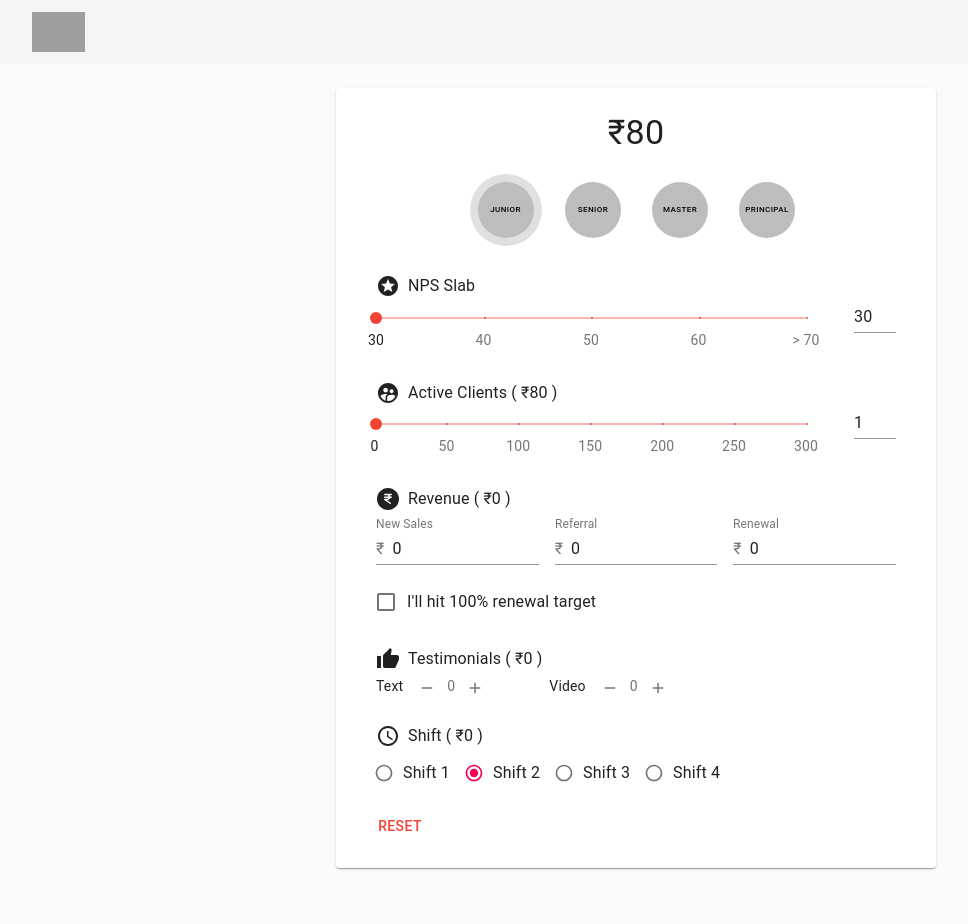
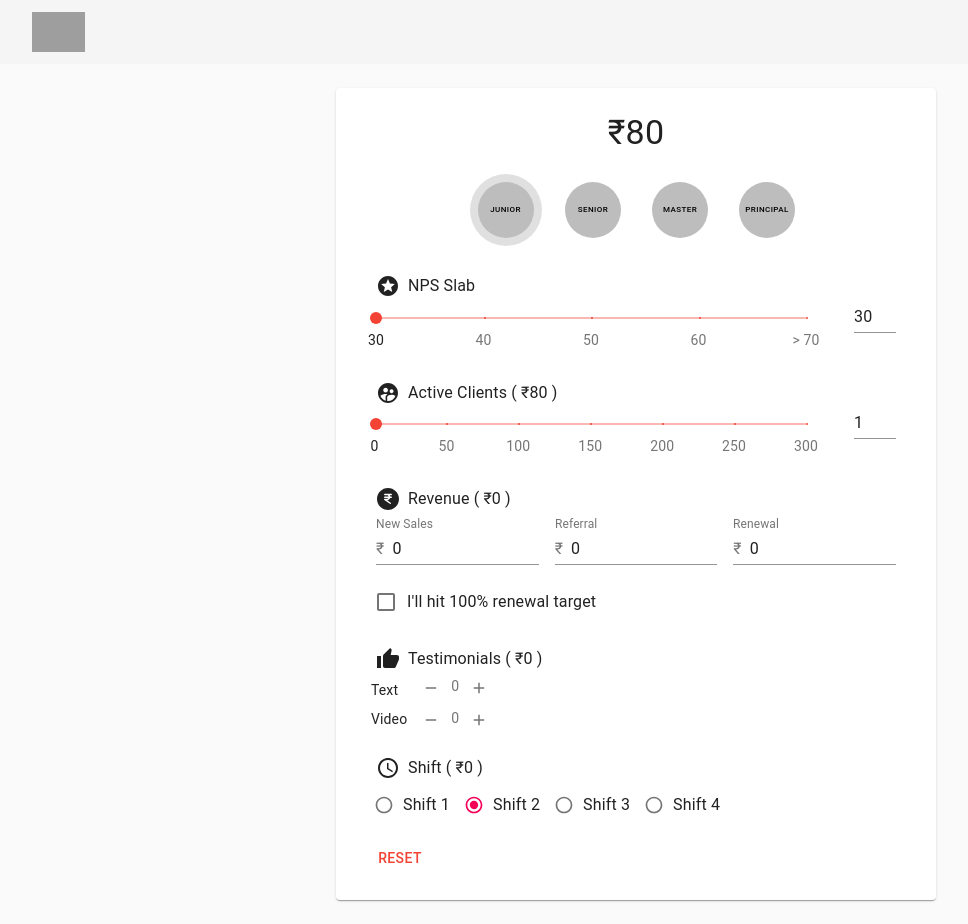
Before and after one commit to pekka-dev/incentive-calc, a React (Create React App) app: page / in a window 1280 px wide. Shown: the whole page, without its empty margins (4-972 px from the left). Before the commit the page ends 892 px from the top, so only its background shows below. Built offline with nearby package versions, Linux system fonts and the light colour scheme; grey boxes are pictures that could not be loaded.

Commit message:
Final review unit

```diff
--- a/src/components/Home.jsx
+++ b/src/components/Home.jsx
@@ -458,10 +458,16 @@ export default function Home(props) {
                                 {`Testimonials ( ₹${testimonialsIncentive()} )`}
                             </Typography>
                         </Grid>
-                        <Grid item xs={12} sm={3} container alignContent="center">
-                            <Typography variant="body2" className={classes.testimonialSelectors}>
+                        <Grid item xs={1} container direction="column" alignContent="flex-end" justify="space-evenly">
+                            <Typography variant="body2" className={classes.testimonialSelectors} gutterBottom>
                                 Text
                             </Typography>
+                            <Typography variant="body2" className={classes.testimonialSelectors}>
+                                Video
+                            </Typography>
+                        </Grid>
+                        <Grid item xs container direction="column" spacing={1}>
+                            <Grid item container>
                                 <IconButton size="small" onClick={() => {
                                     if (textTestimonials > 0)
                                         setTextTestimonials(textTestimonials - 1)
@@ -478,11 +484,7 @@ export default function Home(props) {
                                     <AddIcon fontSize="inherit"/>
                                 </IconButton>
                             </Grid>
-                        <Grid item xs={false} sm={1}/>
-                        <Grid item xs={12} sm={3} container alignContent="center">
-                            <Typography variant="body2" className={classes.testimonialSelectors}>
-                                Video
-                            </Typography>
+                            <Grid item container>
                                 <IconButton size="small" onClick={() => {
                                     if (videoTestimonials > 0)
                                         setVideoTestimonials(videoTestimonials - 1)
@@ -498,6 +500,7 @@ export default function Home(props) {
                                 }}>
                                     <AddIcon fontSize="inherit"/>
                                 </IconButton>
+                            </Grid>
                         </Grid>
                     </Grid>
                     <Grid id="shift-grid" item xs={12} container>
```
Lines whose indentation alone changed are shown as unchanged.
